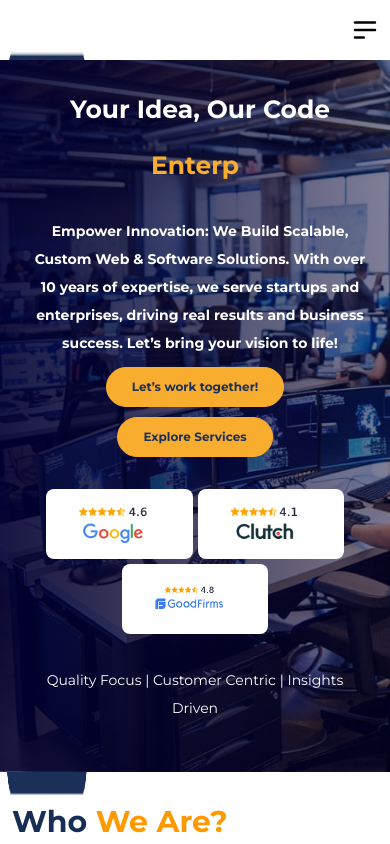
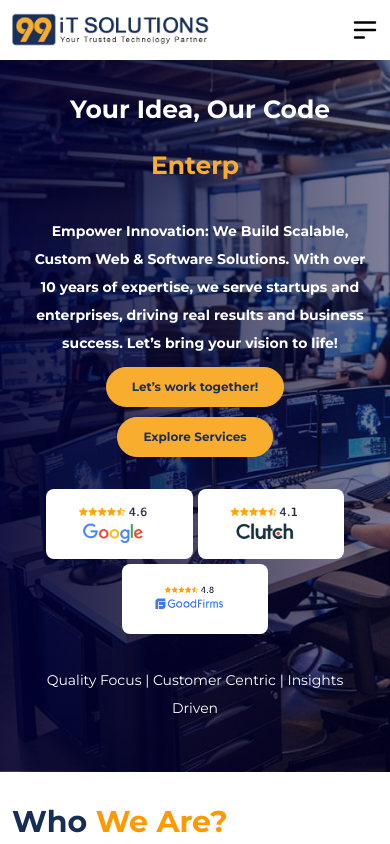
Before and after one commit to farukh110/99itsolutions-v2, a Next.js app: page / in a window 390 px wide. Shown: the top 844 px of the page. Built offline with nearby package versions, Linux system fonts and the light colour scheme.

Commit message:
applied few settings for logo

```diff
--- a/src/assets/scss/style2.scss
+++ b/src/assets/scss/style2.scss
@@ -577,8 +577,8 @@
 }
 
 .mobile-header .logo-area img {
-    width: 100px;
-    height: auto;
+    width: 100px !important;
+    height: auto !important;
 }
 
 .mobile-header .button-area span {
@@ -1443,3 +1443,35 @@ a.theme-btn.style-eight i {
         margin-left: -175px;
     }
 }
+
+@media(max-width: 992px) {
+
+    .mobile-header {
+
+        .logo-area {
+
+            img {
+                width: 200px !important;
+                height: auto !important;
+                margin-top: 12px;
+                margin-left: 10px;
+            }
+        }
+    }
+}
+
+@media(max-width: 480px) {
+
+    .mobile-header {
+
+        .logo-area {
+
+            img {
+                width: 200px !important;
+                height: auto !important;
+                margin-top: 12px;
+                margin-left: 10px;
+            }
+        }
+    }
+}
--- a/src/components/Header/Mobile/Drawer/index.tsx
+++ b/src/components/Header/Mobile/Drawer/index.tsx
@@ -44,7 +44,13 @@ const Drawer: React.FC<DrawerProps> = ({ drawer, action }) => {
                                     href="/"
                                     className="offcanvas-brand text-center mb-40 d-block"
                                 >
-                                    <Image src="/images/logo.png" fill alt="" />
+                                    <Image
+                                        src="/images/logo.png"
+                                        alt="Logo"
+                                        width={200}
+                                        height={0}
+                                        style={{ height: 'auto' }}
+                                    />
                                 </Link>
                                 <div id="menu" className="text-left ">
                                     <ul className="offcanvas_main_menu">
```
